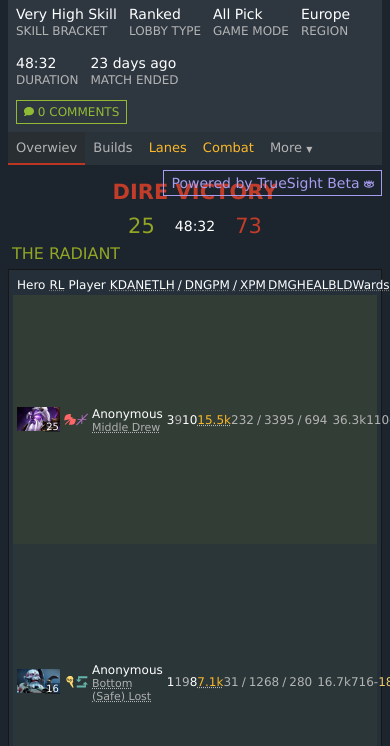
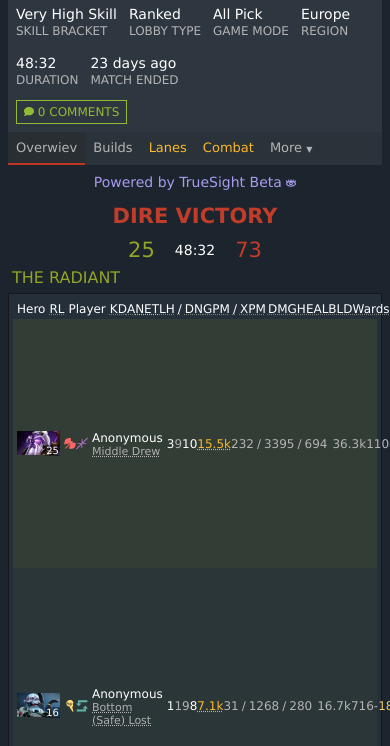
Before and after one commit to AntonMinchonak/dotabuff_copy, a website: page dota.html in a window 390 px wide. Shown: the part 93-839 px from the top of the page. Drawn offline with Linux system fonts and the light colour scheme.

Commit message:
truesight plate adaptive

```diff
--- a/style.css
+++ b/style.css
@@ -889,6 +889,16 @@ a {
   .new--highlight {
     margin-left: 7px;
   }
+
+  .truesight--comment {
+    position: static;
+    border: none;
+    display: block;
+    margin: 0 auto;
+    text-align: center;
+    float:none;
+  }
+
 }
 
 .hidden {
```
